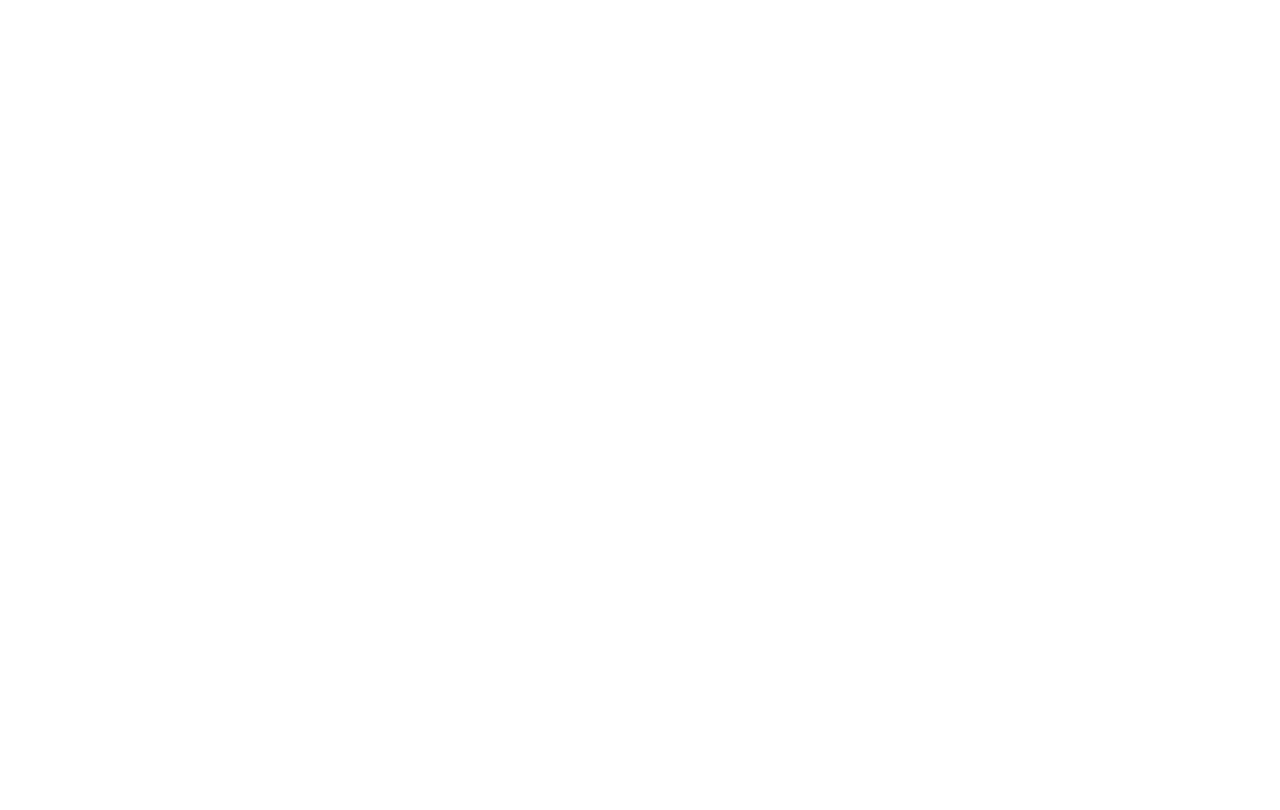
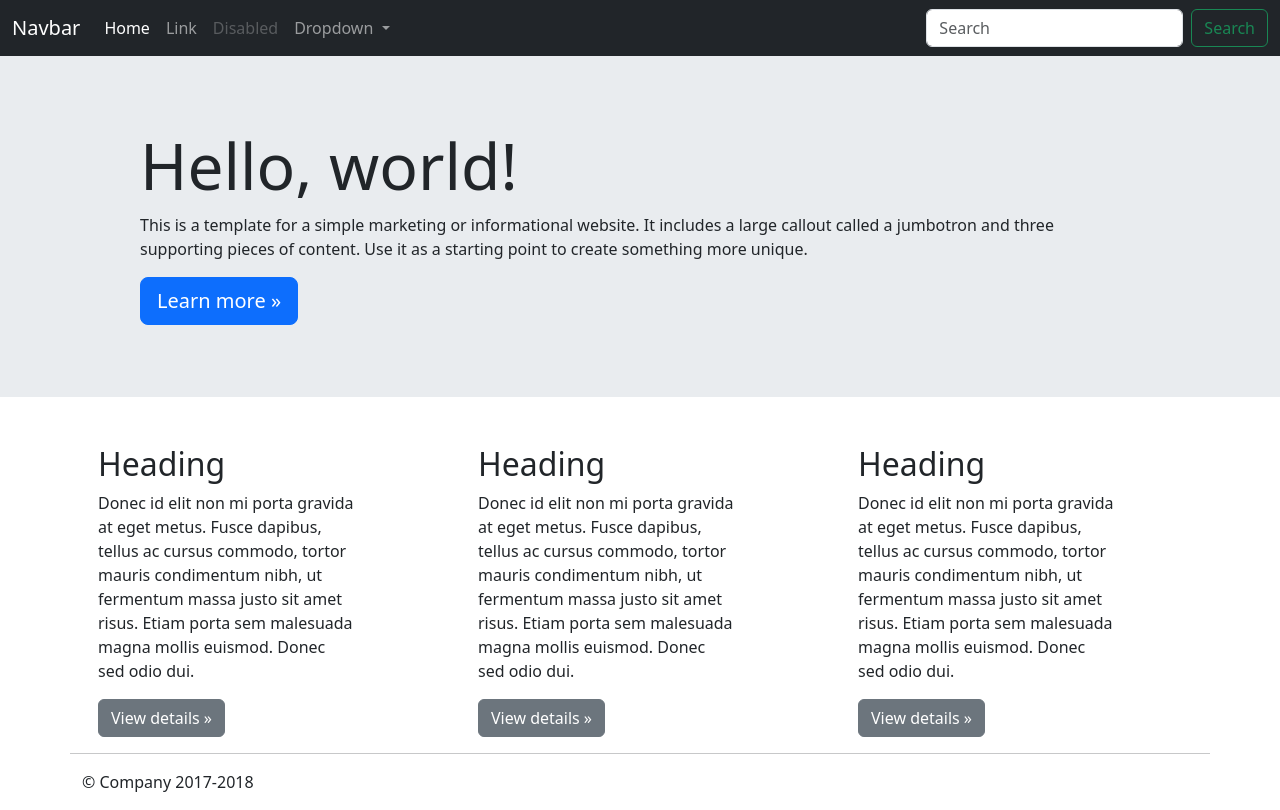
Before and after one commit to FlavioMattosDev/Santader-Coders-2023, a plain HTML site: page FrontEnd Estatico Exercicios/ex007/index.html in a window 1280 px wide. Drawn offline with nearby package versions, Linux system fonts and the light colour scheme.

Commit message:
Envio ex007

```diff
--- a/FrontEnd Estatico Exercicios/ex007/index.html
+++ b/FrontEnd Estatico Exercicios/ex007/index.html
@@ -4,20 +4,166 @@
 		<meta charset="UTF-8" />
 		<meta http-equiv="X-UA-Compatible" content="IE=edge" />
 		<meta name="viewport" content="width=device-width, initial-scale=1.0" />
-		<title>José Flávio - Ex 002</title>
+		<title>José Flávio - Ex 006</title>
 		<link
 			rel="shortcut icon"
 			href="https://www.freeiconspng.com/uploads/awesome-face-png-1.png"
 			type="image/png"
 		/>
 		<link rel="stylesheet" href="./style.css" />
+		<link
+			href="https://cdn.jsdelivr.net/npm/bootstrap@5.3.1/dist/css/bootstrap.min.css"
+			rel="stylesheet"
+			integrity="sha384-4bw+/aepP/YC94hEpVNVgiZdgIC5+VKNBQNGCHeKRQN+PtmoHDEXuppvnDJzQIu9"
+			crossorigin="anonymous"
+		/>
 	</head>
 
 	<body>
 		<!-- Aluno: José Flávio da Rocha Mattos Filho -->
-		<!-- Exercício: 002 -->
+		<!-- Exercício: 006 -->
+
+		<nav class="navbar navbar-expand-lg navbar-dark bg-dark">
+			<div class="container-fluid">
+				<a class="navbar-brand" href="#">Navbar</a>
+				<button
+					class="navbar-toggler"
+					type="button"
+					data-bs-toggle="collapse"
+					data-bs-target="#navbarSupportedContent"
+					aria-controls="navbarSupportedContent"
+					aria-expanded="false"
+					aria-label="Toggle navigation"
+				>
+					<span class="navbar-toggler-icon"></span>
+				</button>
+				<div class="collapse navbar-collapse" id="navbarSupportedContent">
+					<ul class="navbar-nav me-auto mb-2 mb-lg-0">
+						<li class="nav-item">
+							<a class="nav-link active" aria-current="page" href="#"
+								>Home</a
+							>
+						</li>
+						<li class="nav-item">
+							<a class="nav-link" href="#">Link</a>
+						</li>
+						<li class="nav-item">
+							<a class="nav-link disabled" aria-disabled="true"
+								>Disabled</a
+							>
+						</li>
+						<li class="nav-item dropdown">
+							<a
+								class="nav-link dropdown-toggle"
+								href="#"
+								role="button"
+								data-bs-toggle="dropdown"
+								aria-expanded="false"
+							>
+								Dropdown
+							</a>
+							<ul class="dropdown-menu">
+								<li><a class="dropdown-item" href="#">Action</a></li>
+								<li>
+									<a class="dropdown-item" href="#">Another action</a>
+								</li>
+								<li><hr class="dropdown-divider" /></li>
+								<li>
+									<a class="dropdown-item" href="#"
+										>Something else here</a
+									>
+								</li>
+							</ul>
+						</li>
+					</ul>
+					<form class="d-flex" role="search">
+						<input
+							class="form-control me-2"
+							type="search"
+							placeholder="Search"
+							aria-label="Search"
+						/>
+						<button class="btn btn-outline-success" type="submit">
+							Search
+						</button>
+					</form>
+				</div>
+			</div>
+		</nav>
+
+		<div class="header">
+			<div class="container">
+				<h1 class="display-3">Hello, world!</h1>
+				<p>
+					This is a template for a simple marketing or informational
+					website. It includes a large callout called a jumbotron and three
+					supporting pieces of content. Use it as a starting point to
+					create something more unique.
+				</p>
+				<button type="button" class="btn btn-primary btn-lg">
+					Learn more »
+				</button>
+			</div>
+		</div>
+		<div class="container">
+			<div class="row">
+				<div class="col-md-4">
+					<div class="card border border-0" style="width: 18rem">
+						<div class="card-body">
+							<h2 class="card-title">Heading</h2>
+							<p class="card-text">
+								Donec id elit non mi porta gravida at eget metus. Fusce
+								dapibus, tellus ac cursus commodo, tortor mauris
+								condimentum nibh, ut fermentum massa justo sit amet
+								risus. Etiam porta sem malesuada magna mollis euismod.
+								Donec sed odio dui.
+							</p>
+							<a href="#" class="btn btn-secondary">View details »</a>
+						</div>
+					</div>
+				</div>
+				<div class="col-md-4">
+					<div class="card border border-0" style="width: 18rem">
+						<div class="card-body">
+							<h2 class="card-title">Heading</h2>
+							<p class="card-text">
+								Donec id elit non mi porta gravida at eget metus. Fusce
+								dapibus, tellus ac cursus commodo, tortor mauris
+								condimentum nibh, ut fermentum massa justo sit amet
+								risus. Etiam porta sem malesuada magna mollis euismod.
+								Donec sed odio dui.
+							</p>
+							<a href="#" class="btn btn-secondary">View details »</a>
+						</div>
+					</div>
+				</div>
+				<div class="col-md-4">
+					<div class="card border border-0" style="width: 18rem">
+						<div class="card-body">
+							<h2 class="card-title">Heading</h2>
+							<p class="card-text">
+								Donec id elit non mi porta gravida at eget metus. Fusce
+								dapibus, tellus ac cursus commodo, tortor mauris
+								condimentum nibh, ut fermentum massa justo sit amet
+								risus. Etiam porta sem malesuada magna mollis euismod.
+								Donec sed odio dui.
+							</p>
+							<a href="#" class="btn btn-secondary">View details »</a>
+						</div>
+					</div>
+				</div>
+				<hr />
+			</div>
+		</div>
+		<footer class="container">
+			<p>© Company 2017-2018</p>
+		</footer>
 
 		<!--* Script  -->
-		<script src="script.js"></script>
+		<script
+			src="https://cdn.jsdelivr.net/npm/bootstrap@5.3.1/dist/js/bootstrap.bundle.min.js"
+			integrity="sha384-HwwvtgBNo3bZJJLYd8oVXjrBZt8cqVSpeBNS5n7C8IVInixGAoxmnlMuBnhbgrkm"
+			crossorigin="anonymous"
+		></script>
 	</body>
 </html>
--- a/FrontEnd Estatico Exercicios/ex007/style.css
+++ b/FrontEnd Estatico Exercicios/ex007/style.css
@@ -1,8 +1,5 @@
-html {
-	box-sizing: border-box;
+.header {
+	padding: 4.5rem 8rem;
+	margin-bottom: 2rem;
+	background-color: #e9ecef;
 }
-
-body {
-	margin: 0;
-	min-height: 100vh;
-}
```
Also changed, not shown: FrontEnd Estatico Exercicios/ex007/script.js (deleted).
